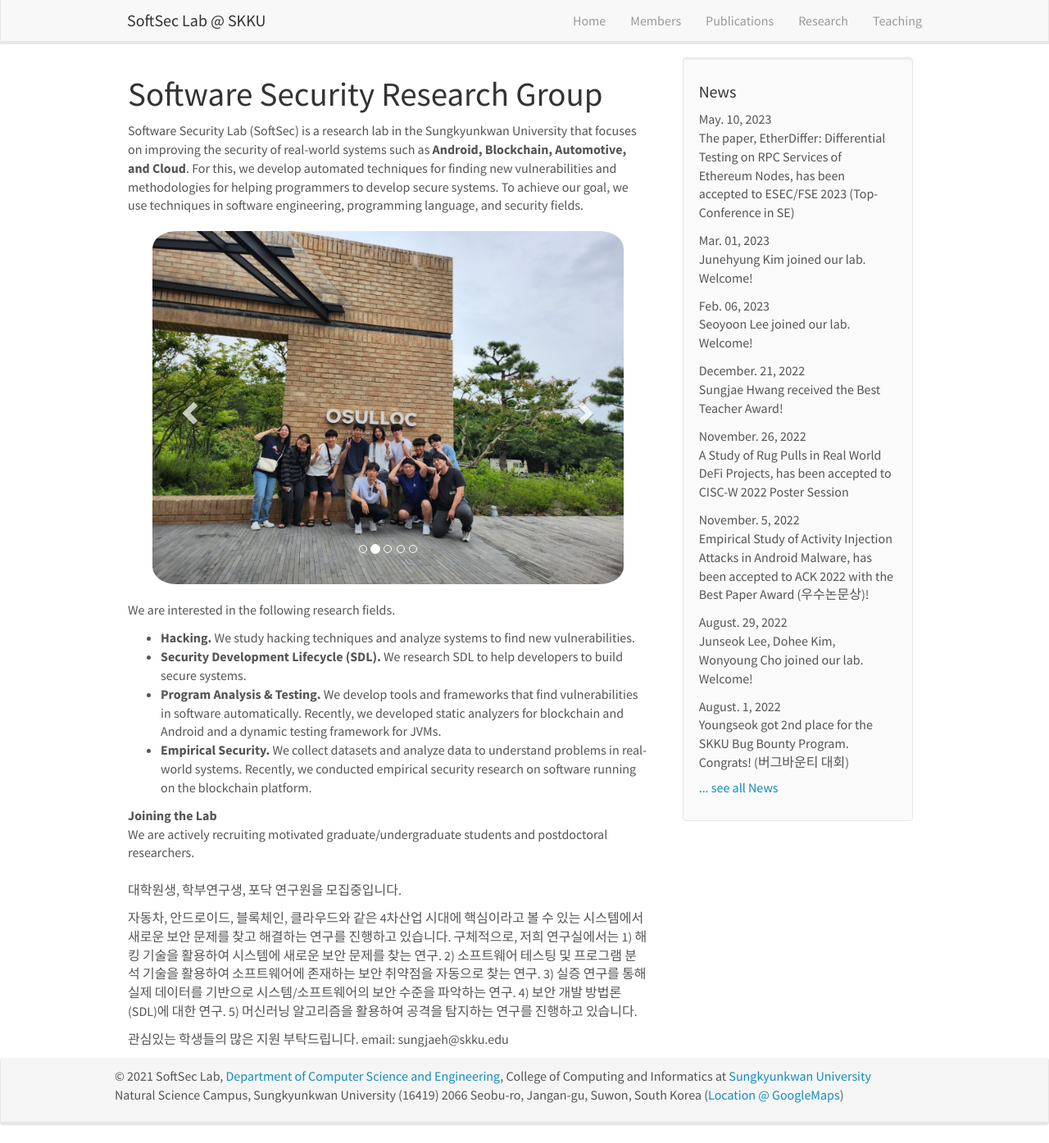
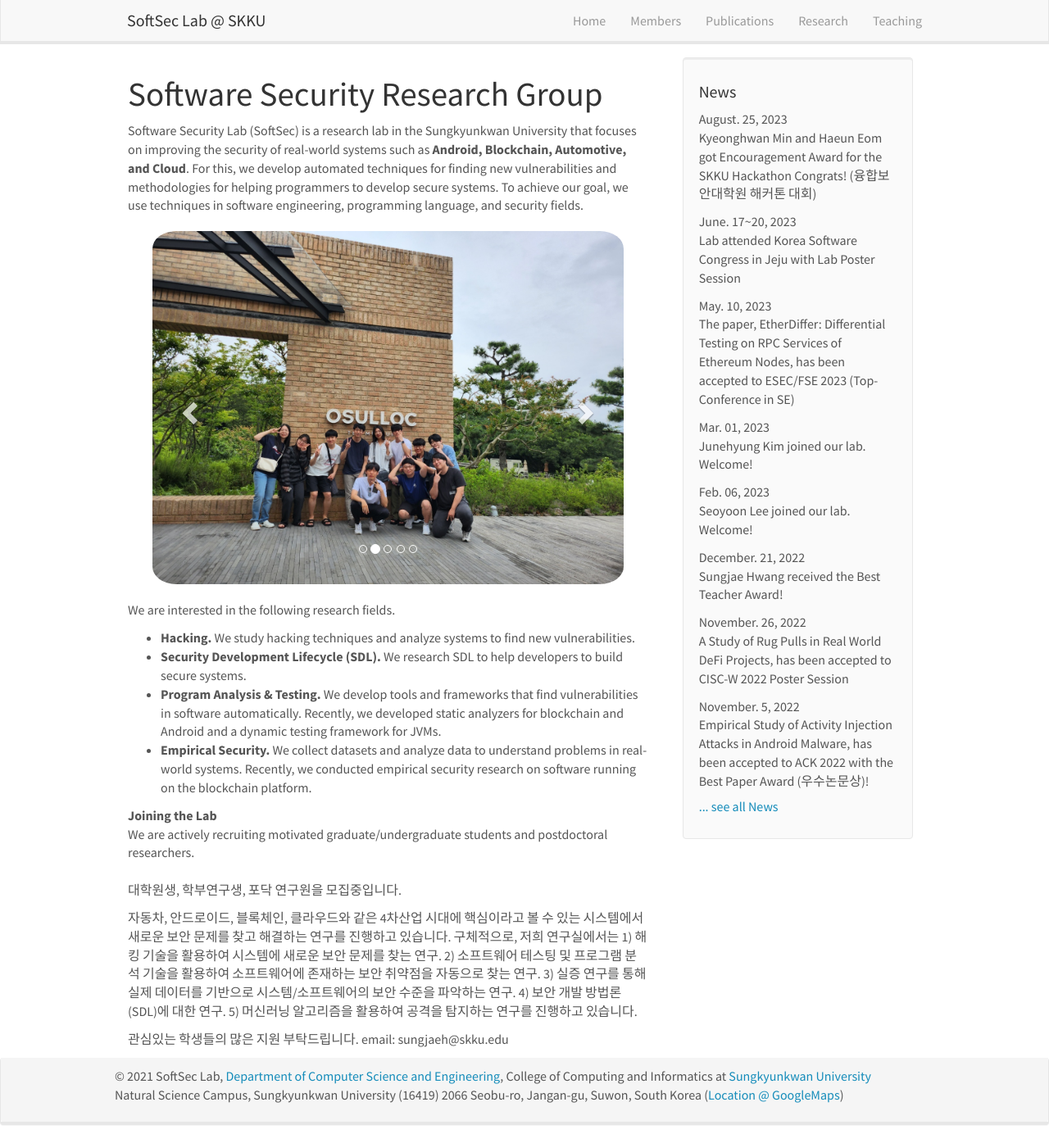
Before and after one commit to softsec-lab/softsec-lab.github.io, a Jekyll site: the page built from _pages/home.md, in a window 1280 px wide and 1395 px high. Shown: the whole window at 82% size. Built offline with Jekyll 4.4.1, drawn with Linux system fonts in a browser that asks for light colours; nearby versions of some CDN libraries.

Commit message:
add news and member

```diff
--- a/_data/mp_students.yml
+++ b/_data/mp_students.yml
@@ -89,7 +89,7 @@
 
 - name: Youngseok Kim
   photo: kim.jpeg
-  info: Undergraduate student
+  info: M.S student
   email: cliffclimber AT g.skku.edu
   number_educ: 2
   education1: B.S at Sungkyunkwan University
--- a/_data/news.yml
+++ b/_data/news.yml
@@ -1,3 +1,9 @@
+- date: August. 25, 2023
+  headline: "Kyeonghwan Min and Haeun Eom got Encouragement Award for the SKKU Hackathon Congrats! (융합보안대학원 해커톤 대회)"
+
+- date: June. 17~20, 2023
+  headline: "Lab attended Korea Software Congress in Jeju with Lab Poster Session"
+
 - date: May. 10, 2023
   headline: "The paper, EtherDiffer: Differential Testing on RPC Services of Ethereum Nodes, has been accepted to ESEC/FSE 2023 (Top-Conference in SE)"
 
```
